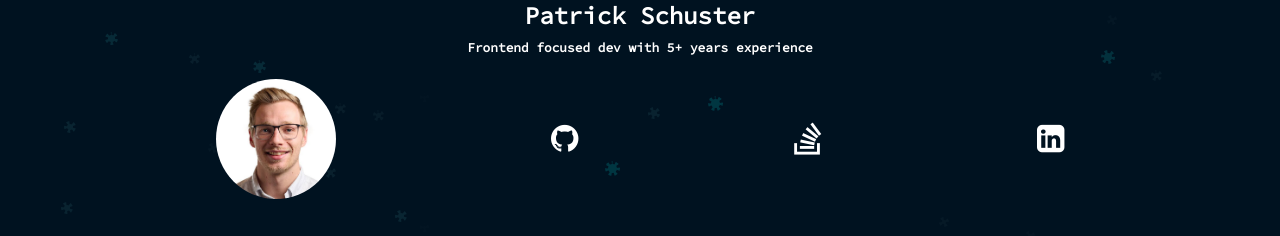
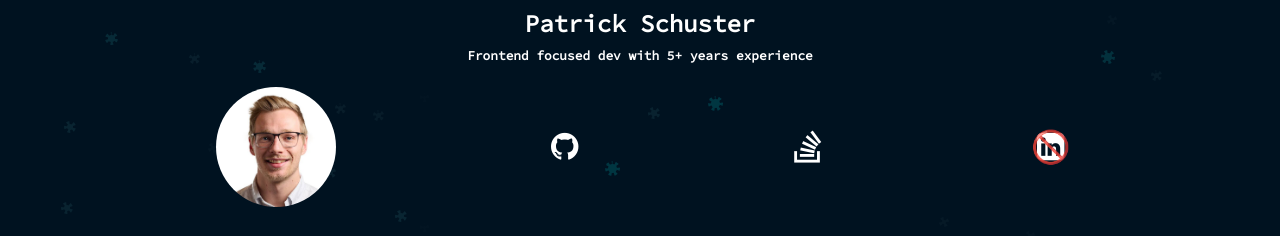
Before and after one commit to PatrickSchuster/patrickschuster.github.com, a plain HTML site: page index.html in a window 1280 px wide. Shown: the top 236 px of the page. Drawn offline with Linux system fonts and the light colour scheme.

Commit message:
Cross out linkedin link

```diff
--- a/css/main.css
+++ b/css/main.css
@@ -14,6 +14,40 @@ body {
     font-family: 'Source Code Pro', monospace;
     background-color: var(--dark-blue);
     height: 100%;
+}
+
+body h1 {
+    margin-top: 1vmin;
+}
+
+.fa-wrapper {
+    position: relative;
+}
+
+.fa-crossed-out {
+    position: absolute;
+    top: 0;
+    left: 0;
+    top: 50%;
+    left: 50%;
+    transform: translate(-50%, -50%);
+    font-size: 2em;
+    opacity: 0.8;
+    cursor: help;
+}
+
+.fa-crossed-out:hover::before {
+    content: attr(data-tooltip);
+    position: absolute;
+    top: -1.3em;
+    left: 50%;
+    transform: translateX(-50%);
+    padding: 6px 12px;
+    background-color: black;
+    color: white;
+    font-size: 0.4em;
+    border-radius: 6px;
+    white-space: nowrap;
 }
 
 #sections-container {
--- a/index.html
+++ b/index.html
@@ -28,7 +28,10 @@
                     <i class="fa fa-stack-overflow fa-2x"></i>
                 </a>
                 <a href="https://www.linkedin.com/in/patrick-schuster-5ab324144/" id="linkedin" target="_blank" rel="noopener noreferrer" aria-label="Link to my LinkedIn page">
-                    <i class="fa fa-linkedin-square fa-2x"></i>
+                    <div class="fa-wrapper">
+                        <i class="fa fa-linkedin-square fa-2x"></i>
+                        <div class="fa-crossed-out" data-tooltip="Currently in hibernation">🚫</div>
+                    </div>
                 </a>
             </div>
         </section>
```
